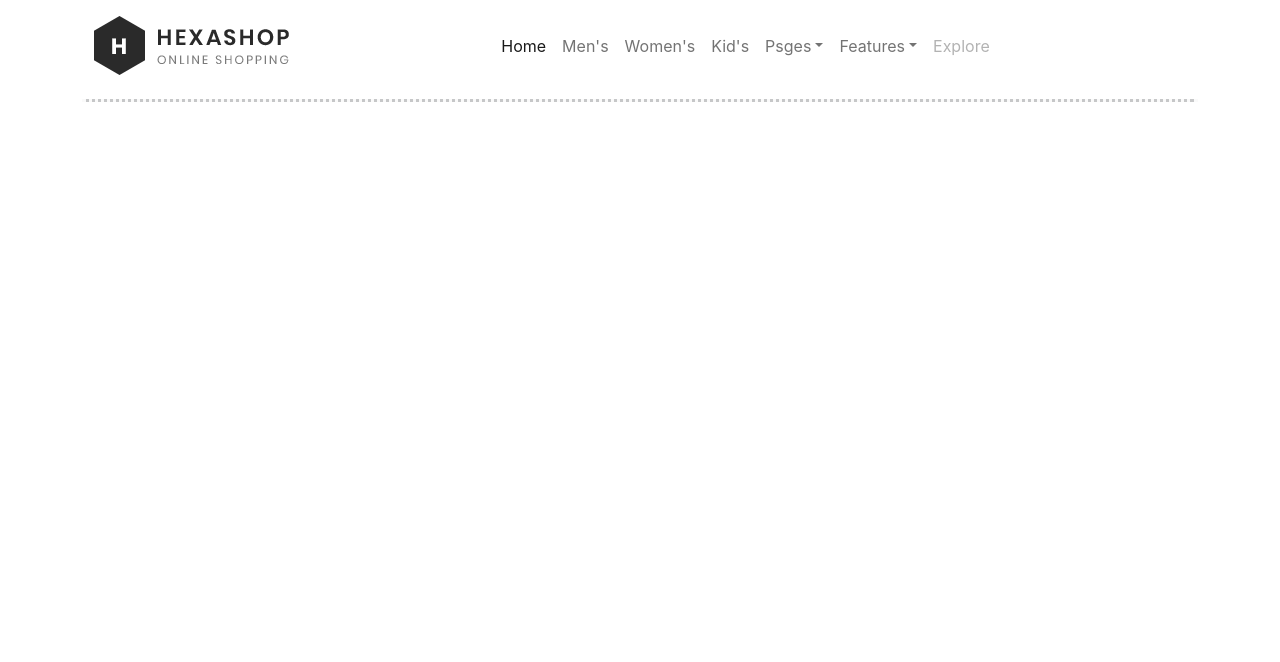
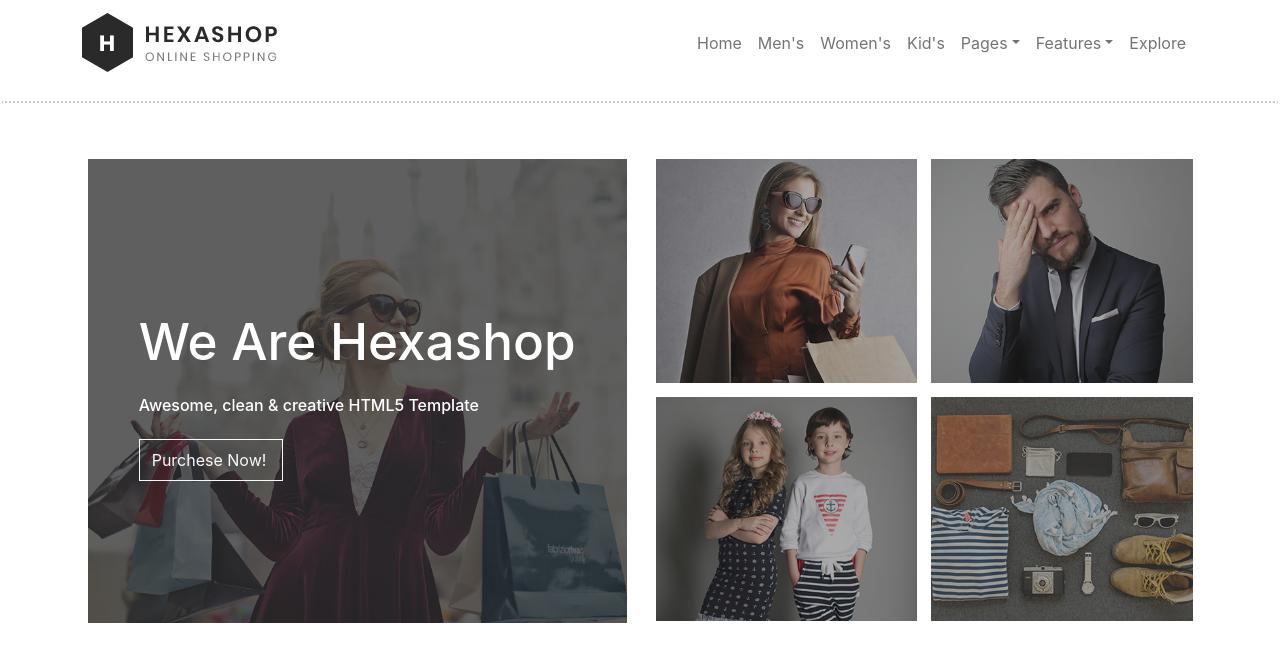
Before and after one commit to bofamj/store-client, a React (Create React App) app: page / in a window 1280 px wide. Shown: the top 662 px of the page. Built offline with nearby package versions, Linux system fonts and the light colour scheme.

Commit message:
add the hero section

```diff
--- a/package.json
+++ b/package.json
@@ -7,6 +7,7 @@
     "@testing-library/react": "^13.4.0",
     "@testing-library/user-event": "^13.5.0",
     "react": "^18.2.0",
+    "react-bootstrap": "^2.5.0",
     "react-dom": "^18.2.0",
     "react-scripts": "5.0.1",
     "web-vitals": "^2.1.4"
--- a/src/App.css
+++ b/src/App.css
@@ -1,38 +1,3 @@
-.App {
-  text-align: center;
+.naveLine {
+  border-bottom: 2px dotted rgba(255, 255, 255, 1) !important;
 }
-
-.App-logo {
-  height: 40vmin;
-  pointer-events: none;
-}
-
-@media (prefers-reduced-motion: no-preference) {
-  .App-logo {
-    animation: App-logo-spin infinite 20s linear;
-  }
-}
-
-.App-header {
-  background-color: #282c34;
-  min-height: 100vh;
-  display: flex;
-  flex-direction: column;
-  align-items: center;
-  justify-content: center;
-  font-size: calc(10px + 2vmin);
-  color: white;
-}
-
-.App-link {
-  color: #61dafb;
-}
-
-@keyframes App-logo-spin {
-  from {
-    transform: rotate(0deg);
-  }
-  to {
-    transform: rotate(360deg);
-  }
-}
--- a/src/App.js
+++ b/src/App.js
@@ -1,11 +1,14 @@
 import "./App.css";
 import Nave from "./component/heder/nave/Nave";
+import Hero from "./component/body/hero/Hero";
 
 function App() {
   return (
-    <div className="">
+    <>
       <Nave />
-    </div>
+      <hr className="naveLine" />
+      <Hero />
+    </>
   );
 }
 
--- /dev/null
+++ b/src/component/body/hero/Hero.js
@@ -0,0 +1,44 @@
+import "./hero.css";
+import Container from "react-bootstrap/Container";
+import top_img from "../../.././assets/images/baner-right-image-01.jpg";
+import top_img_left from "../../.././assets/images/baner-right-image-02.jpg";
+import bottom_img from "../../.././assets/images/baner-right-image-03.jpg";
+import bottom_img_left from "../../.././assets/images/baner-right-image-04.jpg";
+import hero_img from "../../.././assets/images/left-banner-image.jpg";
+
+const Hero = () => {
+  return (
+    <Container>
+      <section className="d-flex hero_section">
+        <div className="hero-img-container">
+          <div className="hero_img_text">
+            <h1 className="pb-3 mx-5 ">We Are Hexashop</h1>
+            <h6 className="mx-5"> Awesome, clean & creative HTML5 Template</h6>
+            <botton
+              type="button"
+              className="btn btn-outline-light mx-5 mt-3  pt-2 pb-2 bx-3 pe-3 rounded-0"
+            >
+              Purchese Now!
+            </botton>
+          </div>
+          <img src={hero_img} className="img-fluid hero_img"></img>
+        </div>
+        <div className="img-container d-flex flex-column">
+          <div className="d-flex flex-row">
+            <img src={top_img} className="img-fluid  categorys_img"></img>
+            <img src={top_img_left} className="img-fluid categorys_img"></img>
+          </div>
+          <div className="hero_bottom_img">
+            <img src={bottom_img} className="img-fluid categorys_img"></img>
+            <img
+              src={bottom_img_left}
+              className="img-fluid categorys_img"
+            ></img>
+          </div>
+        </div>
+      </section>
+    </Container>
+  );
+};
+
+export default Hero;
--- /dev/null
+++ b/src/component/body/hero/hero.css
@@ -0,0 +1,35 @@
+.hero_section {
+  margin-top: 3.5rem;
+  position: relative;
+}
+.hero-img-container {
+  display: flex;
+  flex-direction: column;
+  justify-content: center;
+  align-items: center;
+  color: rgb(255, 255, 255);
+}
+.hero_img_text {
+  position: absolute;
+  display: flex;
+  flex-direction: column;
+  justify-content: space-around;
+  align-items: start;
+}
+.hero_img_text h1 {
+  font-size: 3.2rem;
+}
+.categorys_img {
+  width: 47%;
+  margin: 0 0 0 14px;
+}
+.hero_bottom_img {
+  margin-top: 14px;
+}
+.hero-img-container {
+  margin: 0 10px 0 0;
+}
+.hero_img {
+  width: 98%;
+  margin: 0 0 10px 0;
+}
--- a/src/component/heder/nave/Nave.js
+++ b/src/component/heder/nave/Nave.js
@@ -1,8 +1,57 @@
 import logo from ".././../.././assets/images/logo.png";
 import "./nave.css";
+import Container from "react-bootstrap/Container";
+import Navbar from "react-bootstrap/Navbar";
+import Nav from "react-bootstrap/Nav";
+import NavDropdown from "react-bootstrap/NavDropdown";
+
 const Nave = () => {
   return (
-    <div className="container pt-2">
+    <Navbar>
+      <Container className="d-flex justify-content-between">
+        <Navbar.Brand href="#home">
+          <img src={logo} className="img-fluid" alt="..."></img>
+        </Navbar.Brand>
+        <Navbar.Toggle />
+        <Navbar.Collapse className="justify-content-between flex-grow-0">
+          <Nav className="me-1 d-flex justify-content-between">
+            <Nav.Link href="#home">Home</Nav.Link>
+            <Nav.Link href="#link">Men's</Nav.Link>
+            <Nav.Link href="#link">Women's</Nav.Link>
+            <Nav.Link href="#link">Kid's</Nav.Link>
+            <NavDropdown title="Pages" id="basic-nav-dropdown">
+              <NavDropdown.Item href="#action/3.1">Action</NavDropdown.Item>
+              <NavDropdown.Item href="#action/3.2">
+                Another action
+              </NavDropdown.Item>
+              <NavDropdown.Item href="#action/3.3">Something</NavDropdown.Item>
+              <NavDropdown.Divider />
+              <NavDropdown.Item href="#action/3.4">
+                Separated link
+              </NavDropdown.Item>
+            </NavDropdown>
+            <NavDropdown title="Features" id="basic-nav-dropdown">
+              <NavDropdown.Item href="#action/3.1">Action</NavDropdown.Item>
+              <NavDropdown.Item href="#action/3.2">
+                Another action
+              </NavDropdown.Item>
+              <NavDropdown.Item href="#action/3.3">Something</NavDropdown.Item>
+              <NavDropdown.Divider />
+              <NavDropdown.Item href="#action/3.4">
+                Separated link
+              </NavDropdown.Item>
+            </NavDropdown>
+            <Nav.Link href="#link">Explore</Nav.Link>
+          </Nav>
+        </Navbar.Collapse>
+      </Container>
+    </Navbar>
+  );
+};
+
+export default Nave;
+
+/*<div className="container pt-2">
       <nav className="navbar navbar-expand-lg navbar-light bg-white ">
         <div className="container-fluid ">
           <div>
@@ -105,8 +154,4 @@ const Nave = () => {
         </div>
       </nav>
       <hr className="naveLine" />
-    </div>
-  );
-};
-
-export default Nave;
+    </div> */
--- a/src/component/heder/nave/nave.css
+++ b/src/component/heder/nave/nave.css
@@ -1,3 +1,3 @@
-hr {
+/* .naveLine {
   border-bottom: 3px dotted #eee !important;
-}
+} */
```
Also changed, not shown: 1 other file (tests, documents, lock files or other folders).
